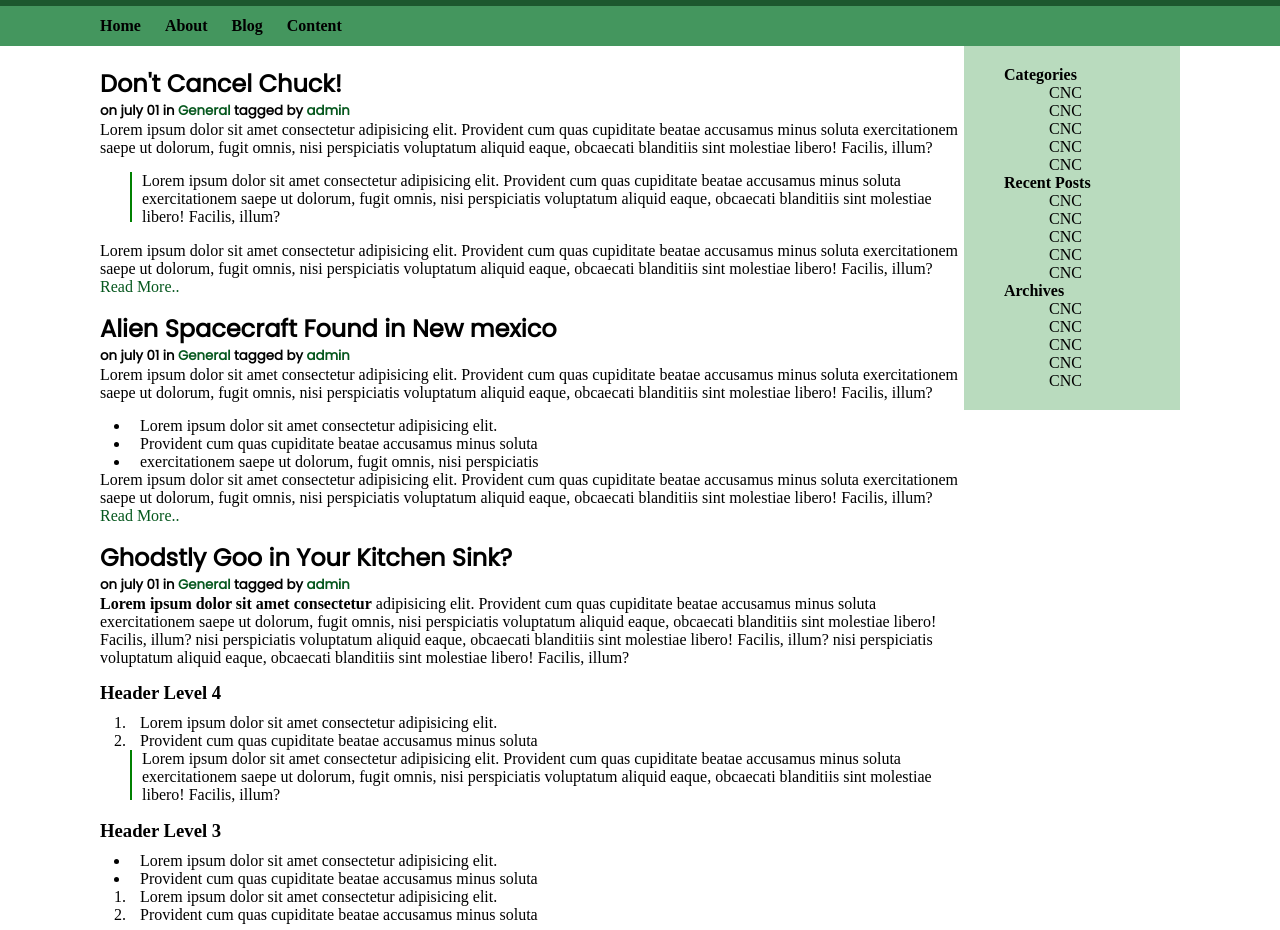
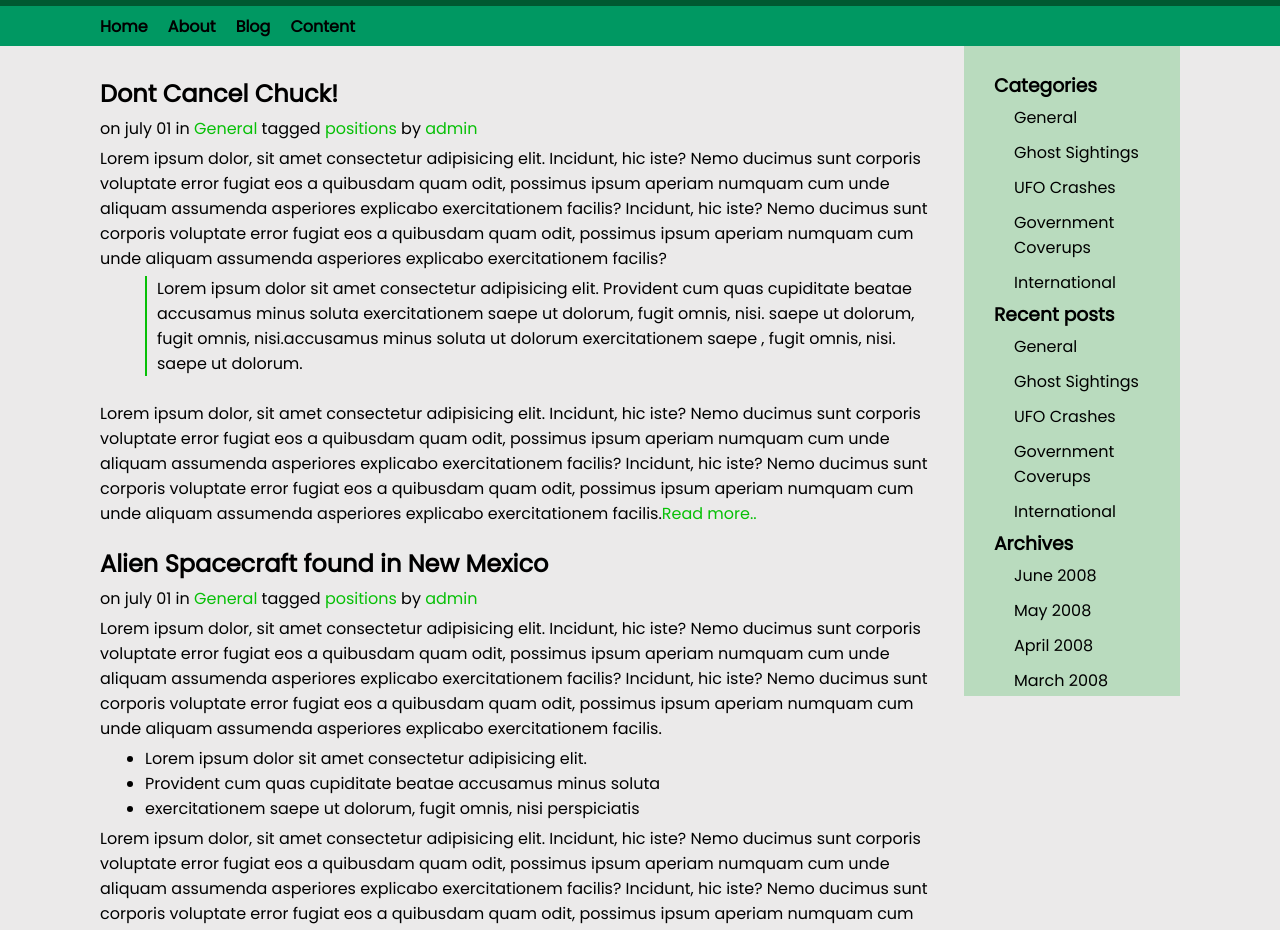
Before and after one commit to MayurS315/webpage2, a plain HTML site: page index.html in a window 1280 px wide. Shown: the part 134-1064 px from the top of the page. Drawn offline with Linux system fonts and the light colour scheme.

Commit message:
webpage2_responsive

```diff
--- a/assets/css/style.css
+++ b/assets/css/style.css
@@ -1,11 +1,10 @@
-
-  @import url('https://fonts.googleapis.com/css2?family=Poppins:wght@200;300;400&display=swap');
-
+@import url('https://fonts.googleapis.com/css2?family=Poppins:wght@200;300;400&display=swap');
 *{
     margin:0px;
-    padding:0px;
+    padding: 0px;
     box-sizing: border-box;
 }
+
 .tophead{
     width:100%;
     height:40px;
@@ -14,6 +13,7 @@
     justify-content: space-between;
     align-items: center;
     background-color:#06250f;
+    font-family: poppins;
 }
 .tophead ul li{
     display:inline-block;
@@ -21,150 +21,237 @@
     margin:0px 5px;
 }
 .tophead ul li a{
+    text-decoration: none;
+    cursor: pointer;
     color: #bbeeca;
 }
-header{
+
+.header{
     width:100%;
     height:100px;
+    padding: 0px 100px;
     color:#fff;
+    background-color:#005931;
+    display: flex;
+    line-height: 100px;
+    /* font-family: poppins; */
+}
+.header h1{
+    font-size: 50px;
+    margin-right: 19px;
+}
+
+.header p{
+    font-family: poppins;
+   margin-top:12px;
+}
+
+.nav{
+    width:100%;
+    height:40px;
     padding: 0px 100px;
-    line-height: 100px;
-    background-color: #1c582e;
+    display: flex;
+    align-items: center;
+    background-color: #009862;
+    font-family: poppins;
 }
-header h1{
-    font-size: 50px;
+
+.nav ul{
+    display: flex;
+    cursor: pointer;
+    list-style-type: none;
+}
+.nav ul li{
     margin-right: 20px;
 }
-header h1,header h3{
-    display:inline-block;
-}
-
-nav{
-    width:100%;
-    height:40px;
-    line-height: 40px;
-    padding: 0px 100px;
-    background-color:#44965e;
-}
-nav ul li{
-    display:inline-block;
-    list-style: none;
-    margin-right:20px;
-}
-nav ul li a{
+.nav ul li a{
     color: #000;
     font-weight: 600;
     text-decoration: none;
 }
-nav ul li a:hover{
-    font: size 105%;
+.nav ul li a:hover{
     color:white;
     transition: 0.3s linear;
 }
-section{
+.sections{
     width:100%;
+    /* height:auto; */
     padding:0px 100px;
+    background-color: #ebeaea;
+    display:flex;
 }
 
-section main {
-    width: 80%;
-    float:left;
-    padding-top: 20px;
-   margin-bottom: 20px;
+.mains{
+    width:80%;
+    height:auto;
+    padding: 30px 20px 30px 0px;
+    /* background-color: aqua; */
 }
-
-section main h2,h5{
+.para1{
+    margin-bottom: 15px;
     font-family: poppins;
-
 }
-
-section main h5 span a{
-   color:#05571d;
-   text-decoration: none;
+.mains .para1 h2,p{
+    padding-bottom: 5px;
 }
-section main p{
-    margin-bottom: 15px;
+.mains .para1 p span{
+    color:#07c007;
+    cursor: pointer;
 }
-section main p a {
-    text-decoration: none;
-    color: #05571d;
-}
-section main ul li{
-    margin-left:30px;
-    padding:0px 10px ;
-}
-section h3{
-    margin-bottom: 10px;
-}
-section main ol li{
-    margin-left:30px;
-    padding:0px 10px ;
-}
-section main ul li.vl{
-    border-left: 2px solid green;
-    height: 50px;
+.vl{
+    border-left: 2px solid #07c007;
+    height: auto;
     margin-left:30px;
     margin-bottom: 20px;
     padding:0px 10px ;
     list-style: none;
 }
-
- section aside{
-    width:20%;
-    float:right;
-    padding:20px 15px;
-    background-color:#b9dbbe;
+.para1 ul{
+    padding-bottom: 5px;
 }
-aside ul li{
-   font-weight: 600;
-   list-style: none;
-   margin-left:25px;
+.para1 ul li{
+    margin-left:45px;
+}
+.para1 ol{
+    padding: 11px 0px;
+}
+.para1 ol li{
+    margin-left:45px;
+}
+.para1 h3{
+    padding: 10px 0px;
 }
 
-aside ul li ul li{
-    padding-left:20px;
-    font-weight: normal;
+
+.asides{
+    width:20%;
+    height:650px;
+    padding: 25px 30px;
+    background-color:#b9dbbe;
+    display:flex;
+    flex-direction: column;
+    font-family: poppins;
+}
+.asides .lists{
+    text-decoration: none;
+    color:#000;
+    margin-left: 20px;
+    padding: 5px 0px;
 }
 
-footer{
+.asides .lists:hover{
+    color:#ffff;
+    transition: 0.3s linear;
+}
+
+
+.footers{
     width:100%;
-    height:150px;
+    height:auto;
     color:#fff;
     padding:20px 100px;
     background:#05571d;
+    display: flex;
+    justify-content: space-between;
+    font-family: poppins;
+    /* font-weight: 200; */
 }
-footer .links{
-    width:33%;
-    float:left;
+.footers .links{
+
 }
 
 
-footer .follow{
-    width:33%;
-    float:left;
+.footers .follow{
+
+    /* float:left; */
 }
-footer ~ ul{
-    padding:5px;
+.footers ul{
+    margin-top:10px;
 
 }
-footer ul li{
+.footers ul li{
     list-style: none;
-    padding:3px;
+    padding-top:3px;
 
 }
-footer ul li a{
+.footers ul li a{
     color:#fff;
     text-decoration: none;
 }
-footer ul li a:hover{
-    color: red;
+.footers ul li a:hover{
+    color: black;
+    transition: 0.3s linear;
 }
 
-footer .copy{
-    width:34%;
-    float:right;
+.footers .copy{
     text-align:right;
 }
-footer .copy p{
+.footers .copy p{
     text-align: center;
 }
+
+@media screen and (max-width:992px){
+    .mains{
+        width:65%;
+        padding: 30px 6px 30px 0px;
+    }
+    .asides{
+        width:35%;
+        padding:30px 25px;
+    }
+
+}
+
+@media screen and (max-width:768px){
+    .tophead{
+        padding:0px 40px;
+        font-size: 12px;
+    }
+    .header{
+        height:70px;
+        line-height:70px;
+        padding:0px 40px;
+    }
+    .nav{
+        padding:0px 40px;
+    }
+    .nav ul li {
+        margin-right: 70px;
+    }
+    .sections{
+        padding:0px 40px;
+        flex-direction: column;
+    }
+    .mains{
+        width:100%;
+        padding: 30px 0px 30px 0px;
+    }
+    .asides{
+        width:100%;
+        padding:30px 25px;
+    }
+    .footers{
+        padding: 20px 40px;
+        font-size: 11px;
+    }
+}
+
+@media screen and (max-width:576px){
+    .tophead{
+        height:55px;
+        line-height: 55px;
+        font-size: 11px;
+    }
+    .footers{
+        flex-wrap: wrap;
+        font-size: 13px;
+        justify-content: space-around;
+    }
+    .footers .links h4{
+
+    }
+    .footers .copy{
+        display: flex;
+        margin-top: 18px;
+    }
+}
--- a/index.html
+++ b/index.html
@@ -3,11 +3,11 @@
 <head>
     <meta charset="UTF-8">
     <meta name="viewport" content="width=device-width, initial-scale=1.0">
-        <title>Webbage 2</title>
-        <link rel="stylesheet" href="./assets/css/style.css"
+    <title>webpage2</title>
+    <link rel="stylesheet" href="./assets/css/style.css">
 </head>
 <body>
-        <!-- top Head selector start -->
+    <!-- Top Header Section -->
     <div class="tophead">
         <ul>
             <li>Welcome, Guest</li>
@@ -20,15 +20,17 @@
             <li><a href="javascript:void()">Email Updates</a></li>
         </ul>
     </div>
-        <!-- top Head selector end -->
-        <!-- Header Section start -->
-        <header>
+    <!-- /Top Header Section -->
+
+    <!-- Header Section-->
+    <header class="header">
         <h1>My Blog</h1>
-            <h3>Description of my Blog</h3>
+        <p>Description of my Vlog</p>
     </header>
-        <!-- Header Section start -->
-        <!-- Navbar Section start -->
-        <nav>
+    <!-- /Header Section End-->
+
+    <!-- navbar Section -->
+    <nav class="nav">
         <ul>
             <li><a href="javascript:void()">Home</a></li>
             <li><a href="javascript:void()">About</a></li>
@@ -36,75 +38,59 @@
             <li><a href="javascript:void()">Content</a></li>
         </ul>
     </nav>
-        <!-- Navbar Section end -->
-        <section>
-            <main>
+    <!-- /Navbar Section End-->
 
-                    <h2>Don't Cancel Chuck!</h2>
-                    <h5>on july 01 in <span><a href="#">General</a></span> tagged by <span><a href="#">admin</a></span></h5>
+    <!-- Main and Sidebar Section -->
+    <section class="sections">
+
+
+        <main class="mains">
+            <div class="para1">
+                <h2>Dont Cancel Chuck!</h2>
+                <p class="dates">on july 01 in <span>General</span> tagged <span>positions</span> by <span>admin</span></p>
                 <p>
-                        Lorem ipsum dolor sit amet consectetur adipisicing elit.
-                        Provident cum quas cupiditate beatae accusamus minus soluta
-                        exercitationem saepe ut dolorum, fugit omnis, nisi perspiciatis
-                        voluptatum aliquid eaque, obcaecati blanditiis sint molestiae libero!
-                        Facilis, illum?
+                    Lorem ipsum dolor, sit amet consectetur adipisicing elit. Incidunt, hic iste? Nemo ducimus sunt corporis voluptate error fugiat eos a quibusdam quam odit, possimus ipsum aperiam numquam cum unde aliquam assumenda asperiores explicabo exercitationem facilis?
+                    Incidunt, hic iste? Nemo ducimus sunt corporis voluptate error fugiat eos a quibusdam quam odit, possimus ipsum aperiam numquam cum unde aliquam assumenda asperiores explicabo exercitationem facilis?
                 </p>
-
                 <ul>
                     <li class="vl">
                             Lorem ipsum dolor sit amet consectetur adipisicing elit.
                             Provident cum quas cupiditate beatae accusamus minus soluta
-                                exercitationem saepe ut dolorum, fugit omnis, nisi perspiciatis
-                                voluptatum aliquid eaque, obcaecati blanditiis sint molestiae libero!
-                                Facilis, illum?
-
+                            exercitationem saepe ut dolorum, fugit omnis, nisi. saepe ut
+                            dolorum, fugit omnis, nisi.accusamus minus soluta ut dolorum
+                            exercitationem saepe , fugit omnis, nisi. saepe ut dolorum.
                     </li>
                 </ul>
                 <p>
-                        Lorem ipsum dolor sit amet consectetur adipisicing elit.
-                        Provident cum quas cupiditate beatae accusamus minus soluta
-                        exercitationem saepe ut dolorum, fugit omnis, nisi perspiciatis
-                        voluptatum aliquid eaque, obcaecati blanditiis sint molestiae libero!
-                        Facilis, illum?<span><a href="">Read More..</a></span>
+                    Lorem ipsum dolor, sit amet consectetur adipisicing elit. Incidunt, hic iste? Nemo ducimus sunt corporis voluptate error fugiat eos a quibusdam quam odit, possimus ipsum aperiam numquam cum unde aliquam assumenda asperiores explicabo exercitationem facilis?
+                    Incidunt, hic iste? Nemo ducimus sunt corporis voluptate error fugiat eos a quibusdam quam odit, possimus ipsum aperiam numquam cum unde aliquam assumenda asperiores explicabo exercitationem facilis.<span>Read more..</span>
                 </p>
+            </div>
 
-
-                    <h2>Alien Spacecraft Found in New mexico</h2>
-                    <h5>on july 01 in <span><a href="#">General</a></span> tagged by <span><a href="#">admin</a></span></h5>
+            <div class="para1">
+                <h2>Alien Spacecraft found in New Mexico</h2>
+                <p class="dates">on july 01 in <span>General</span> tagged <span>positions</span> by <span>admin</span></p>
                 <p>
-                        Lorem ipsum dolor sit amet consectetur adipisicing elit.
-                        Provident cum quas cupiditate beatae accusamus minus soluta
-                        exercitationem saepe ut dolorum, fugit omnis, nisi perspiciatis
-                        voluptatum aliquid eaque, obcaecati blanditiis sint molestiae libero!
-                        Facilis, illum?
+                    Lorem ipsum dolor, sit amet consectetur adipisicing elit. Incidunt, hic iste? Nemo ducimus sunt corporis voluptate error fugiat eos a quibusdam quam odit, possimus ipsum aperiam numquam cum unde aliquam assumenda asperiores explicabo exercitationem facilis?
+                    Incidunt, hic iste? Nemo ducimus sunt corporis voluptate error fugiat eos a quibusdam quam odit, possimus ipsum aperiam numquam cum unde aliquam assumenda asperiores explicabo exercitationem facilis.
                 </p>
-
                 <ul>
                     <li>Lorem ipsum dolor sit amet consectetur adipisicing elit.</li>
                     <li>Provident cum quas cupiditate beatae accusamus minus soluta</li>
                     <li>exercitationem saepe ut dolorum, fugit omnis, nisi perspiciatis</li>
                 </ul>
                 <p>
-                        Lorem ipsum dolor sit amet consectetur adipisicing elit.
-                        Provident cum quas cupiditate beatae accusamus minus soluta
-                        exercitationem saepe ut dolorum, fugit omnis, nisi perspiciatis
-                        voluptatum aliquid eaque, obcaecati blanditiis sint molestiae libero!
-                        Facilis, illum? <span><a href="">Read More..</a></span>
+                    Lorem ipsum dolor, sit amet consectetur adipisicing elit. Incidunt, hic iste? Nemo ducimus sunt corporis voluptate error fugiat eos a quibusdam quam odit, possimus ipsum aperiam numquam cum unde aliquam assumenda asperiores explicabo exercitationem facilis?
+                    Incidunt, hic iste? Nemo ducimus sunt corporis voluptate error fugiat eos a quibusdam quam odit, possimus ipsum aperiam numquam cum unde aliquam assumenda asperiores explicabo exercitationem facilis.
                 </p>
+            </div>
 
-
-                    <h2>Ghodstly Goo in Your Kitchen Sink?</h2>
-                    <h5>on july 01 in <span><a href="#">General</a></span> tagged by <span><a href="#">admin</a></span></h5>
+            <div class="para1">
+                <h2>Ghostly Goo in your kitchen Sink?</h2>
+                <p class="dates">on july 01 in <span>General</span> tagged <span>positions</span> by <span>admin</span></p>
                 <p>
-                        <b>Lorem ipsum dolor sit amet consectetur</b> adipisicing elit.
-                        Provident cum quas cupiditate beatae accusamus minus soluta
-                        exercitationem saepe ut dolorum, fugit omnis, nisi perspiciatis
-                        voluptatum aliquid eaque, obcaecati blanditiis sint molestiae libero!
-                        Facilis, illum? nisi perspiciatis
-                        voluptatum aliquid eaque, obcaecati blanditiis sint molestiae libero!
-                        Facilis, illum? nisi perspiciatis
-                        voluptatum aliquid eaque, obcaecati blanditiis sint molestiae libero!
-                        Facilis, illum?
+                    <b>Lorem ipsum dolor, sit amet consectetur</b> adipisicing elit Incidunt, hic iste? Nemo ducimus sunt corporis voluptate error fugiat eos a quibusdam quam odit, possimus ipsum aperiam numquam cum unde aliquam assumenda asperiores explicabo exercitationem facilis?
+                    Incidunt, hic iste? Nemo ducimus sunt corporis voluptate error fugiat eos a quibusdam quam odit, possimus ipsum aperiam numquam cum unde aliquam assumenda asperiores explicabo <span>exercitationem facilis.</span>
                 </p>
                 <h3>Header Level 4</h3>
                 <ol>
@@ -115,9 +101,8 @@
                     <li class="vl">
                             Lorem ipsum dolor sit amet consectetur adipisicing elit.
                             Provident cum quas cupiditate beatae accusamus minus soluta
-                                exercitationem saepe ut dolorum, fugit omnis, nisi perspiciatis
-                                voluptatum aliquid eaque, obcaecati blanditiis sint molestiae libero!
-                                Facilis, illum?
+                            exercitationem saepe ut dolorum, fugit omnis, nisi. saepe ut
+                            dolorum, fugit omnis, nisi.
                     </li>
                 </ul>
                 <h3>Header Level 3</h3>
@@ -129,49 +114,42 @@
                     <li>Lorem ipsum dolor sit amet consectetur adipisicing elit.</li>
                     <li>Provident cum quas cupiditate beatae accusamus minus soluta</li>
                 </ol>
+
+            </div>
         </main>
 
-            <aside>
-                <ul>
-                    <li>Categories
-                        <ul>
-                            <li>CNC</li>
-                            <li>CNC</li>
-                            <li>CNC</li>
-                            <li>CNC</li>
-                            <li>CNC</li>
-                        </ul>
-                    </li>
-                    <li> Recent Posts
-                        <ul>
-                            <li>CNC</li>
-                            <li>CNC</li>
-                            <li>CNC</li>
-                            <li>CNC</li>
-                            <li>CNC</li>
-                        </ul>
-                    </li>
-                    <li> Archives
-                        <ul>
-                            <li>CNC</li>
-                            <li>CNC</li>
-                            <li>CNC</li>
-                            <li>CNC</li>
-                            <li>CNC</li>
-                        </ul>
-                    </li>
-                </ul>
+        <aside class="asides">
+            <h3 class="heading">Categories</h3>
+            <a class="lists" href="javascript:void()">General</a>
+            <a class="lists" href="javascript:void()">Ghost Sightings</a>
+            <a class="lists" href="javascript:void()">UFO Crashes</a>
+            <a class="lists" href="javascript:void()">Government Coverups</a>
+            <a class="lists" href="javascript:void()">International</a>
+
+            <h3 class="heading">Recent posts</h3>
+            <a class="lists" href="javascript:void()">General</a>
+            <a class="lists" href="javascript:void()">Ghost Sightings</a>
+            <a class="lists" href="javascript:void()">UFO Crashes</a>
+            <a class="lists" href="javascript:void()">Government Coverups</a>
+            <a class="lists" href="javascript:void()">International</a>
+
+            <h3 class="heading">Archives</h3>
+            <a class="lists" href="javascript:void()">June 2008</a>
+            <a class="lists" href="javascript:void()">May 2008</a>
+            <a class="lists" href="javascript:void()">April 2008</a>
+            <a class="lists" href="javascript:void()">March 2008</a>
         </aside>
     </section>
-        <div style="clear: both;"> </div>
+    <!-- <div style="clear: both;"> </div> -->
 
-        <footer>
+    <!-- Footer Section  -->
+    <footer class="footers">
         <div class="links">
             <h4>Links</h4>
             <ul>
                 <li><a href="javascript:void()">PSDtuts-Photoshop tutorials</a></li>
-                    <li><a href="javascript:void()">Nettuts-Web developments</a></li>
-                    <li><a href="javascript:void()">Vectortuts-Illuslator tutorials</a></li>
+                <li><a href="javascript:void()">Nettuts-Web developments and design tutorials</a></li>
+                <li><a href="javascript:void()">Vectortuts-Illuslator and vector tutorials</a></li>
                 <li><a href="javascript:void()">FlashTuts-Adobe Flash tutorials</a></li>
             </ul>
         </div>
@@ -188,5 +166,7 @@
             <p>All rights reserved.</p>
         </div>
     </footer>
+    <!-- Footer Section End -->
+    <!-- Main and Sidebar Section End-->
 </body>
 </html>
```
Lines whose indentation alone changed are shown as unchanged.
